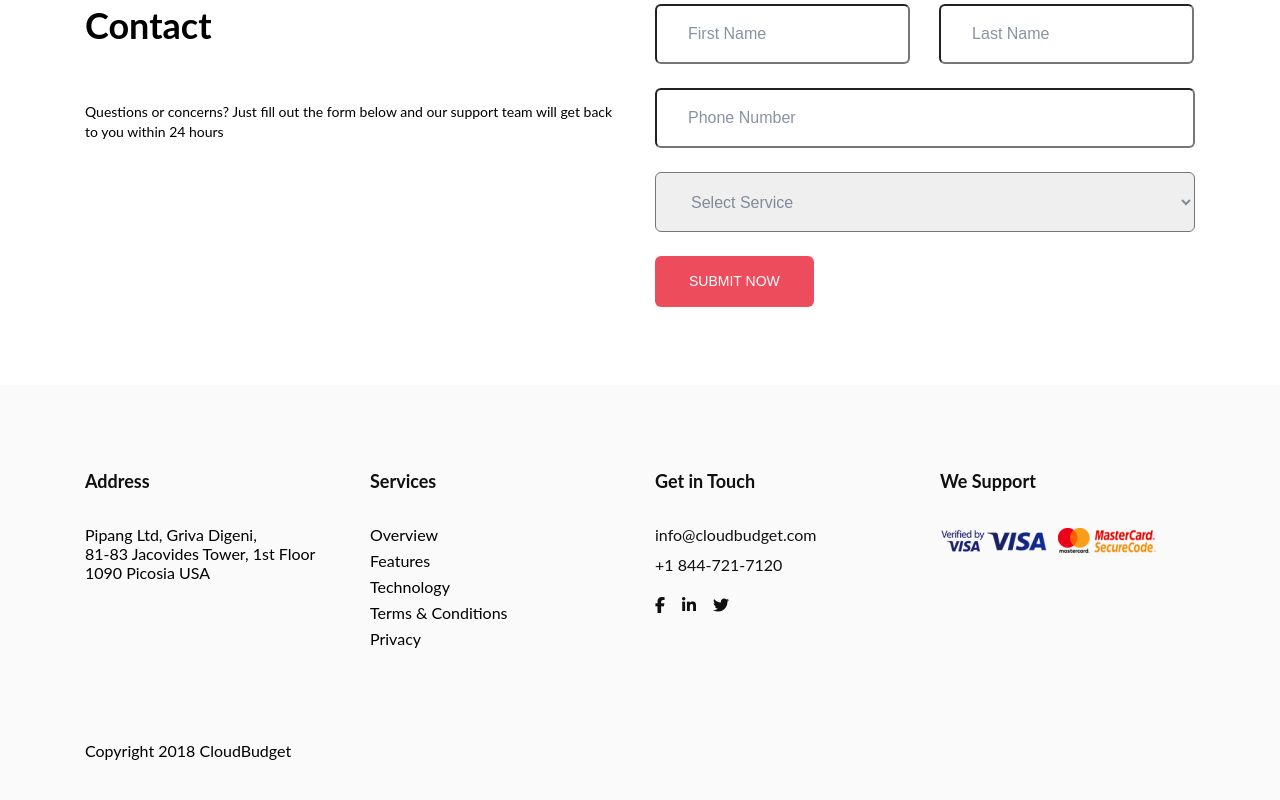
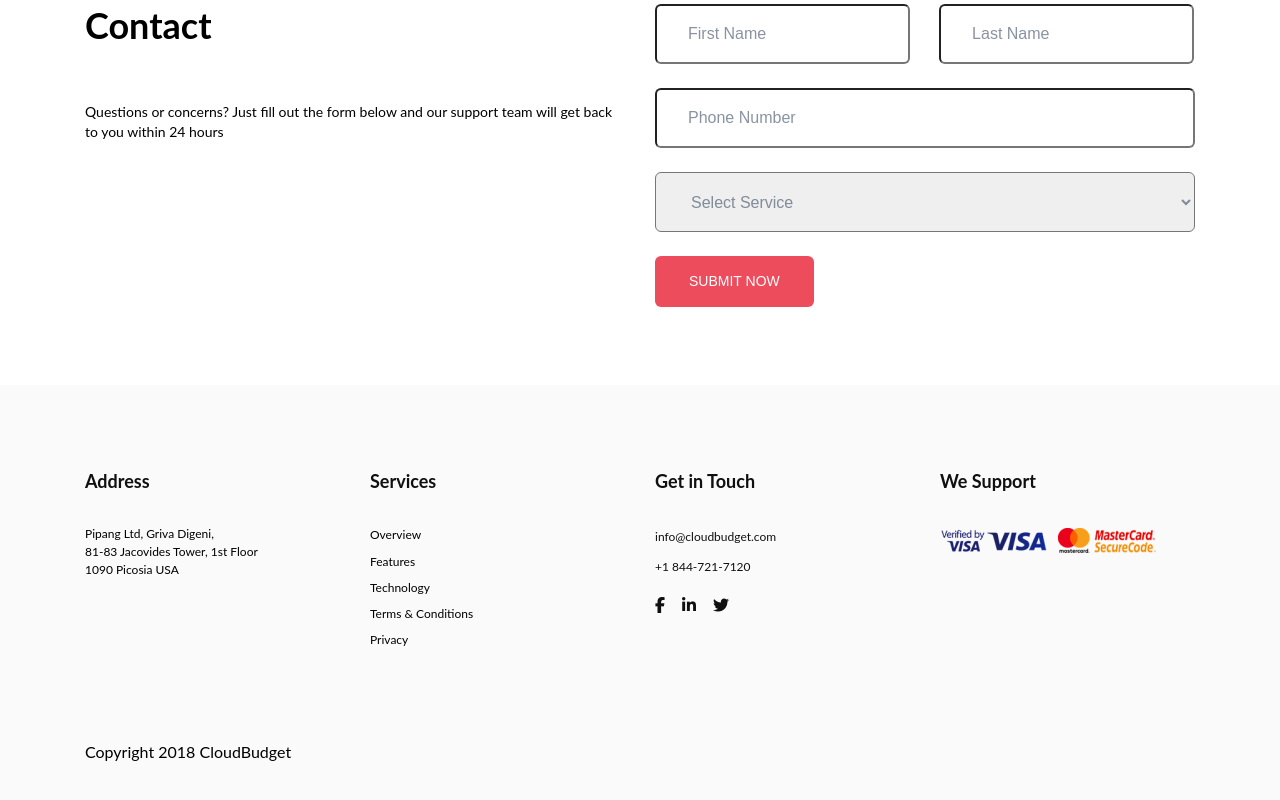
Before and after one commit to bakyt-akylbekov/cloudBudget, a plain HTML site: page index.html in a window 1280 px wide. Shown: the part 3108-3908 px from the top of the page. Drawn offline with Linux system fonts and the light colour scheme.

Commit message:
edit footer

```diff
--- a/src/scss/footer.scss
+++ b/src/scss/footer.scss
@@ -5,6 +5,12 @@
     @include font(18px, 22px);
     color: #101010;
     margin-bottom: 33px;
+  }
+  &__description{
+    @include font(12px, 150%);
+  }
+  &__menu{
+    @include font(12px, 160%);
   }
   &__link{
     list-style-type: none;
@@ -20,6 +26,7 @@
     margin: 11px 0 21px 0;
   }
   &__a{
+    @include font(12px, 14px);
     text-decoration: none;
     color: #101010;
   }
```
Also changed, not shown: src/css/style.css.
